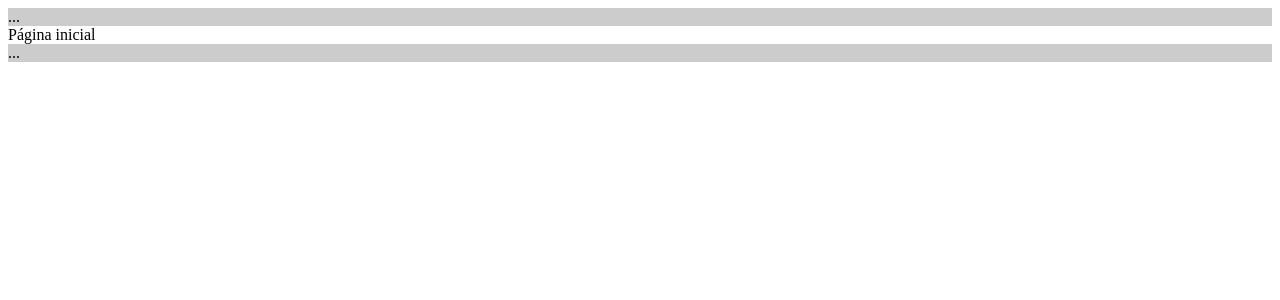
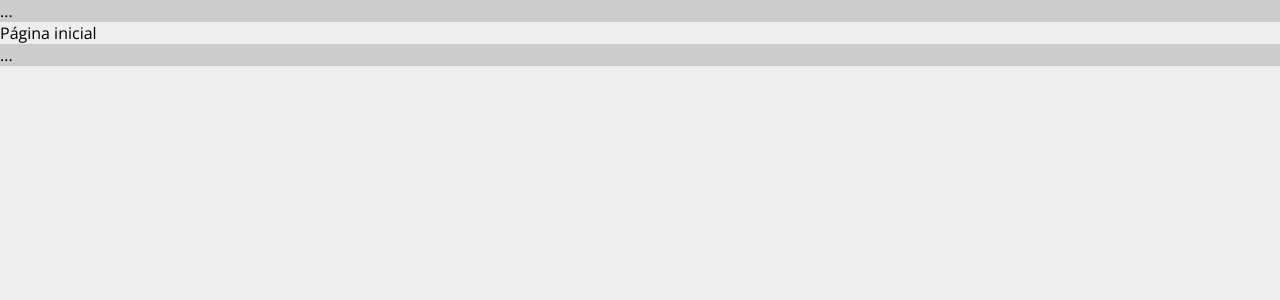
Before and after one commit to Thayna00/Olx-clone, a React (Create React App) app: page / in a window 1280 px wide. Shown: the top 300 px of the page. Built offline with nearby package versions, Linux system fonts and the light colour scheme.

Commit message:
Criando o App.css

```diff
--- a/package.json
+++ b/package.json
@@ -38,5 +38,8 @@
       "last 1 firefox version",
       "last 1 safari version"
     ]
+  },
+  "devDependencies": {
+    "@types/react-router-dom": "^5.3.3"
   }
 }
--- a/src/App.css
+++ b/src/App.css
@@ -1,38 +1,10 @@
-.App {
-  text-align: center;
+@import url('https://fonts.googleapis.com/css?family=Open+Sans:400,700display=swap');
+
+*{
+  box-sizing: border-box;
 }
-
-.App-logo {
-  height: 40vmin;
-  pointer-events: none;
+body {
+  margin:0;
+  font-family: 'Open Sans', sans-serif;
+  background-color: #EEE;
 }
-
-@media (prefers-reduced-motion: no-preference) {
-  .App-logo {
-    animation: App-logo-spin infinite 20s linear;
-  }
-}
-
-.App-header {
-  background-color: #282c34;
-  min-height: 100vh;
-  display: flex;
-  flex-direction: column;
-  align-items: center;
-  justify-content: center;
-  font-size: calc(10px + 2vmin);
-  color: white;
-}
-
-.App-link {
-  color: #61dafb;
-}
-
-@keyframes App-logo-spin {
-  from {
-    transform: rotate(0deg);
-  }
-  to {
-    transform: rotate(360deg);
-  }
-}
--- a/src/App.js
+++ b/src/App.js
@@ -1,6 +1,8 @@
 import React from 'react';
 import {connect} from 'react-redux';
 import { BrowserRouter } from 'react-router-dom';
+
+import "./App.css";
 
 import { Template } from './components/MainComponents'
 import Header from './components/partials/Header';
```
Also changed, not shown: 2 other files (tests, documents, lock files or other folders).
